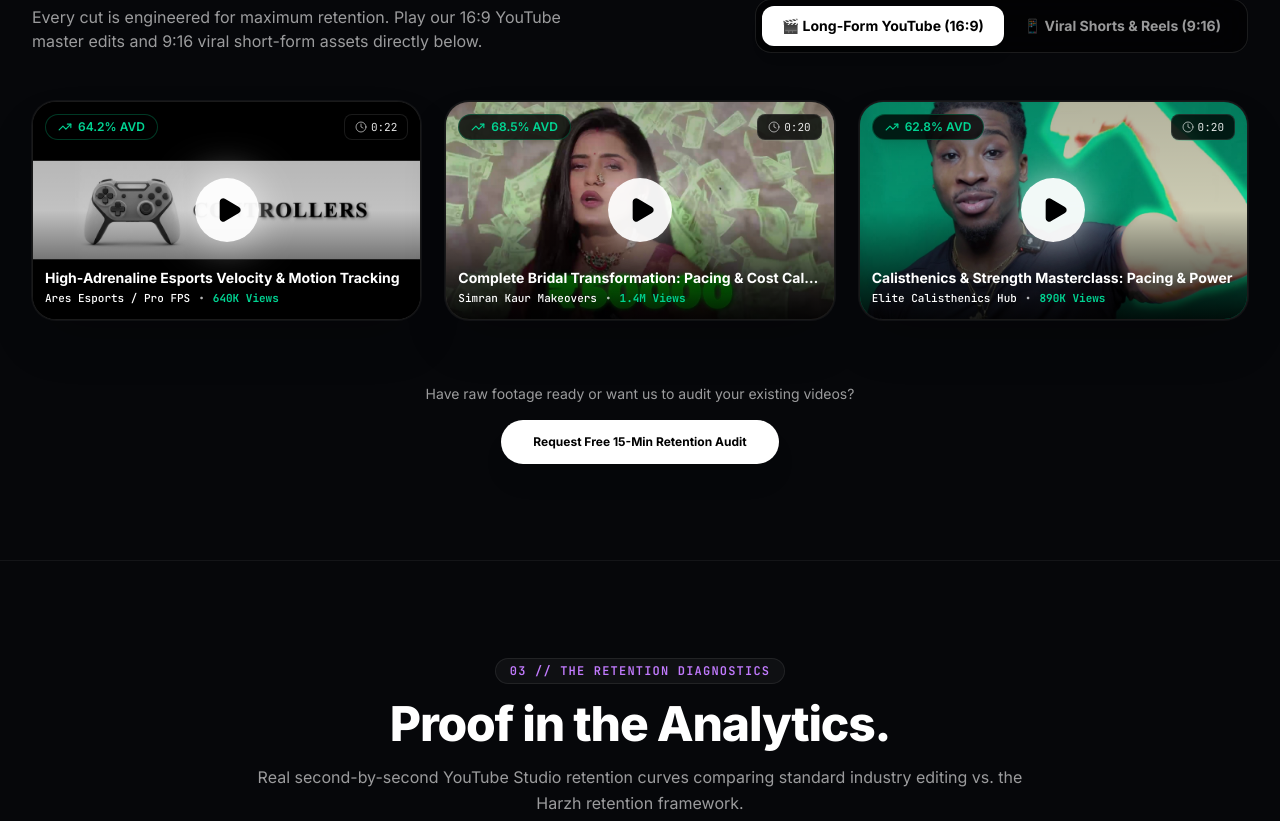
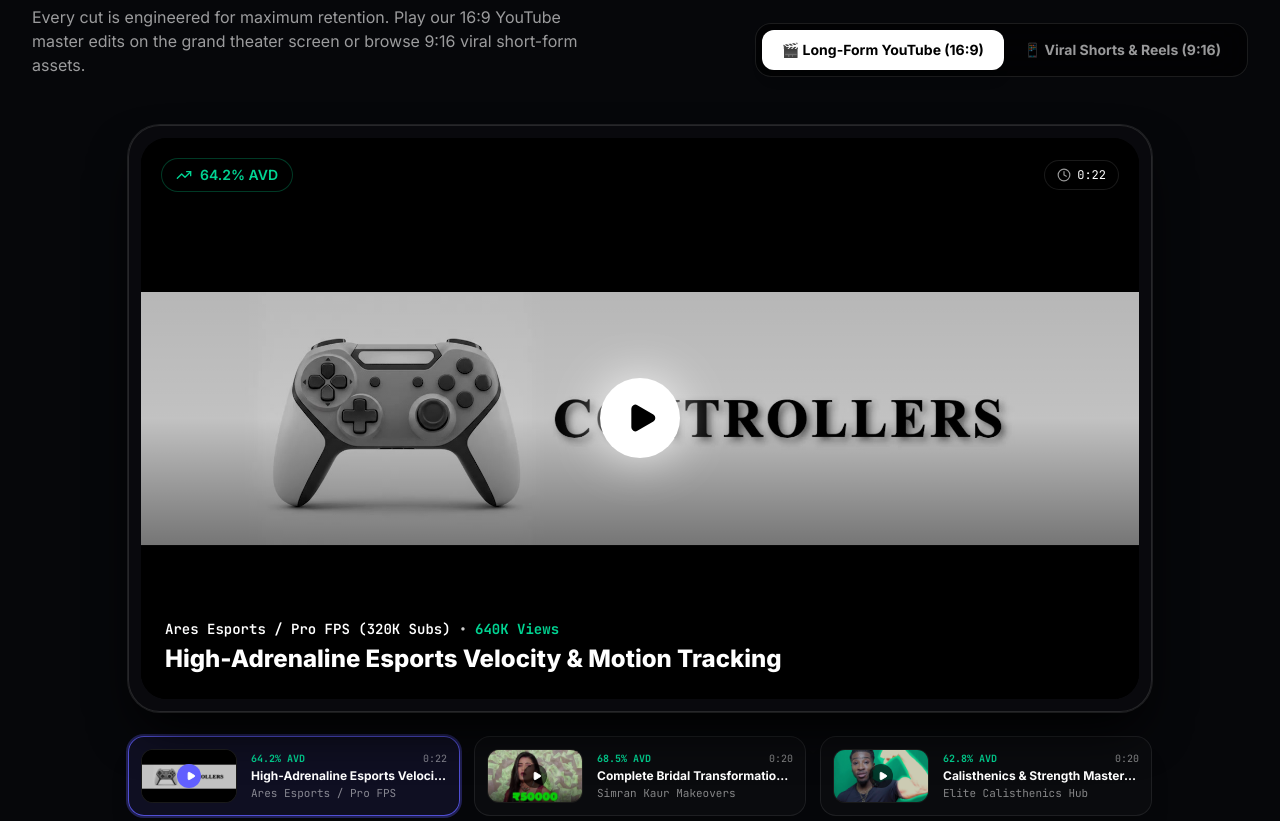
Before and after one commit to harzhx/harzh-agency, a React (Vite) app: page / in a window 1280 px wide. Shown: the part 3119-3940 px from the top of the page. Built offline with nearby package versions, Linux system fonts and the light colour scheme.

Commit message:
feat: implement Grand Cinema Theater Player with 3-clip interactive selector strip for long-form

```diff
--- a/src/components/WorkSection.tsx
+++ b/src/components/WorkSection.tsx
@@ -24,14 +24,20 @@ export const WorkSection: React.FC<WorkSectionProps> = ({
 }) => {
   // 2 Primary Tabs: Long-Form (16:9) vs. Viral Shorts (9:16)
   const [activeCategory, setActiveCategory] = useState<"longform" | "shorts">("longform");
-  const [playingVideoId, setPlayingVideoId] = useState<string | null>(null);
 
-  const filteredItems = PORTFOLIO_ITEMS.filter((item) => {
-    if (activeCategory === "longform") {
-      return item.category === "longform" || item.category === "documentary" || item.category === "podcast";
-    }
-    return item.category === "shorts";
-  });
+  // Long-Form Grand Theater State
+  const [activeLongIndex, setActiveLongIndex] = useState(0);
+  const [isPlayingGrandLong, setIsPlayingGrandLong] = useState(false);
+
+  // Shorts Inline Playback State
+  const [playingShortId, setPlayingShortId] = useState<string | null>(null);
+
+  const longFormItems = PORTFOLIO_ITEMS.filter(
+    (item) => item.category === "longform" || item.category === "documentary" || item.category === "podcast"
+  );
+  const shortsItems = PORTFOLIO_ITEMS.filter((item) => item.category === "shorts");
+
+  const currentLongItem = longFormItems[activeLongIndex] || longFormItems[0];
 
   return (
     <section id="work" className="py-24 relative z-10 border-t border-white/[0.06]">
@@ -46,7 +52,7 @@ export const WorkSection: React.FC<WorkSectionProps> = ({
               Featured Edits & Case Studies.
             </h2>
             <p className="text-sm sm:text-base text-white/60 max-w-xl">
-              Every cut is engineered for maximum retention. Play our 16:9 YouTube master edits and 9:16 viral short-form assets directly below.
+              Every cut is engineered for maximum retention. Play our 16:9 YouTube master edits on the grand theater screen or browse 9:16 viral short-form assets.
             </p>
           </div>
 
@@ -55,7 +61,7 @@ export const WorkSection: React.FC<WorkSectionProps> = ({
             <button
               onClick={() => {
                 setActiveCategory("longform");
-                setPlayingVideoId(null);
+                setIsPlayingGrandLong(false);
               }}
               className={`px-5 py-2.5 rounded-xl text-xs sm:text-sm font-bold transition-all duration-200 flex items-center gap-2 ${
                 activeCategory === "longform"
@@ -69,7 +75,7 @@ export const WorkSection: React.FC<WorkSectionProps> = ({
             <button
               onClick={() => {
                 setActiveCategory("shorts");
-                setPlayingVideoId(null);
+                setPlayingShortId(null);
               }}
               className={`px-5 py-2.5 rounded-xl text-xs sm:text-sm font-bold transition-all duration-200 flex items-center gap-2 ${
                 activeCategory === "shorts"
@@ -82,82 +88,132 @@ export const WorkSection: React.FC<WorkSectionProps> = ({
           </div>
         </div>
 
-        {/* LONG-FORM 16:9 GRID — PURE VIDEO PLAYERS */}
-        {activeCategory === "longform" && (
-          <div className="grid grid-cols-1 md:grid-cols-2 lg:grid-cols-3 gap-6 mb-16 animate-in fade-in duration-300">
-            {filteredItems.map((item) => {
-              const isPlaying = playingVideoId === item.id;
-
-              return (
-                <div
-                  key={item.id}
-                  className="relative aspect-video rounded-2xl md:rounded-3xl overflow-hidden bg-black border border-white/[0.1] hover:border-indigo-500/50 shadow-2xl transition-all duration-300 group ring-1 ring-white/5"
-                >
-                  {isPlaying ? (
+        {/* 🎬 1. LONG-FORM: GRAND CINEMA THEATER PLAYER */}
+        {activeCategory === "longform" && currentLongItem && (
+          <div className="animate-in fade-in duration-300">
+            {/* Grand Cinema Theater Screen (Large Scale on Desktop) */}
+            <div className="max-w-5xl mx-auto mb-6">
+              <div className="relative rounded-3xl md:rounded-[32px] border border-white/[0.12] overflow-hidden p-2 sm:p-3 bg-[#0a0a0e]/90 shadow-2xl shadow-black ring-1 ring-white/10">
+                <div className="relative aspect-video rounded-2xl md:rounded-[26px] overflow-hidden bg-black group">
+                  {isPlayingGrandLong ? (
                     <video
-                      src={item.videoPlaceholderUrl}
-                      poster={item.thumbnailUrl}
+                      key={currentLongItem.id}
+                      src={currentLongItem.videoPlaceholderUrl}
+                      poster={currentLongItem.thumbnailUrl}
                       controls
                       autoPlay
                       playsInline
-                      className="w-full h-full object-cover rounded-2xl md:rounded-3xl"
+                      className="w-full h-full object-cover rounded-2xl md:rounded-[26px]"
                     />
                   ) : (
                     <div
-                      onClick={() => setPlayingVideoId(item.id)}
+                      onClick={() => setIsPlayingGrandLong(true)}
                       className="w-full h-full relative cursor-pointer"
                     >
                       <img
-                        src={item.thumbnailUrl}
-                        alt={item.title}
+                        src={currentLongItem.thumbnailUrl}
+                        alt={currentLongItem.title}
                         className="w-full h-full object-cover transition-transform duration-700 group-hover:scale-105"
                       />
                       <div className="absolute inset-0 bg-gradient-to-t from-black/90 via-black/20 to-black/30" />
 
-                      {/* Glowing Center Play Trigger */}
+                      {/* Glowing Center Play Button */}
                       <div className="absolute inset-0 flex items-center justify-center z-10">
-                        <div className="w-14 h-14 sm:w-16 sm:h-16 rounded-full bg-white/95 text-black flex items-center justify-center shadow-[0_0_40px_rgba(255,255,255,0.7)] group-hover:scale-110 group-hover:bg-white transition-all duration-300">
-                          <Play className="w-6 h-6 sm:w-7 sm:h-7 fill-black translate-x-0.5" />
+                        <div className="w-16 h-16 sm:w-20 sm:h-20 rounded-full bg-white text-black flex items-center justify-center shadow-[0_0_50px_rgba(255,255,255,0.85)] group-hover:scale-110 group-hover:bg-white transition-all duration-300">
+                          <Play className="w-7 h-7 sm:w-8 sm:h-8 fill-black translate-x-0.5" />
                         </div>
                       </div>
 
-                      {/* Top Badges (Retention + Duration) */}
-                      <div className="absolute top-3 left-3 right-3 flex items-center justify-between z-10">
-                        <div className="px-3 py-1 rounded-full bg-black/80 backdrop-blur-md text-xs font-semibold text-emerald-400 border border-emerald-500/30 flex items-center gap-1.5 shadow-lg">
-                          <TrendingUp className="w-3.5 h-3.5" />
-                          <span>{item.retentionRate} AVD</span>
+                      {/* Top Badges */}
+                      <div className="absolute top-4 left-4 right-4 sm:top-5 sm:left-5 sm:right-5 flex items-center justify-between z-10 pointer-events-none">
+                        <div className="flex items-center gap-2 bg-black/80 backdrop-blur-md px-3.5 py-1.5 rounded-full border border-emerald-500/30 text-emerald-400 text-xs sm:text-sm font-semibold shadow-lg">
+                          <TrendingUp className="w-3.5 h-3.5 sm:w-4 sm:h-4" />
+                          <span>{currentLongItem.retentionRate} AVD</span>
                         </div>
 
-                        <div className="px-2.5 py-1 rounded-lg bg-black/80 backdrop-blur-md text-[11px] font-mono text-white/90 border border-white/10 flex items-center gap-1">
-                          <Clock className="w-3 h-3 text-white/60" />
-                          <span>{item.duration}</span>
+                        <div className="flex items-center gap-1.5 bg-black/80 backdrop-blur-md px-3 py-1.5 rounded-full border border-white/10 text-white text-xs font-mono">
+                          <Clock className="w-3.5 h-3.5 text-white/60" />
+                          <span>{currentLongItem.duration}</span>
                         </div>
                       </div>
 
-                      {/* Bottom In-Frame Title & Creator Overlay */}
-                      <div className="absolute bottom-3 left-3 right-3 z-10">
-                        <h3 className="text-sm font-bold text-white group-hover:text-indigo-300 transition-colors truncate drop-shadow-md mb-0.5">
-                          {item.title}
+                      {/* Bottom In-Frame Telemetry Overlay */}
+                      <div className="absolute bottom-4 left-4 right-4 sm:bottom-6 sm:left-6 sm:right-6 z-10 pointer-events-none">
+                        <div className="flex flex-wrap items-center gap-2 text-xs sm:text-sm font-mono text-white/80 mb-1">
+                          <span className="text-white font-semibold">{currentLongItem.creator} ({currentLongItem.channelSubscribers})</span>
+                          <span>•</span>
+                          <span className="text-emerald-400 font-bold">{currentLongItem.views} Views</span>
+                        </div>
+                        <h3 className="text-lg sm:text-2xl font-extrabold text-white line-clamp-1 drop-shadow-md">
+                          {currentLongItem.title}
                         </h3>
-                        <div className="flex items-center gap-2 text-[11px] text-white/70 font-mono">
-                          <span className="text-white font-medium">{item.creator}</span>
-                          <span>•</span>
-                          <span className="text-emerald-400 font-bold">{item.views} Views</span>
-                        </div>
                       </div>
                     </div>
                   )}
                 </div>
-              );
-            })}
+              </div>
+            </div>
+
+            {/* 3-Clip Interactive Selector Strip (Below the Theater Screen) */}
+            <div className="grid grid-cols-1 sm:grid-cols-3 gap-3.5 max-w-5xl mx-auto mb-14">
+              {longFormItems.map((item, idx) => {
+                const isSelected = activeLongIndex === idx;
+
+                return (
+                  <button
+                    key={item.id}
+                    onClick={() => {
+                      setActiveLongIndex(idx);
+                      setIsPlayingGrandLong(true);
+                    }}
+                    className={`text-left p-2.5 sm:p-3 rounded-2xl border transition-all duration-300 flex items-center gap-3.5 group shadow-xl ${
+                      isSelected
+                        ? "border-indigo-500/80 bg-indigo-500/10 ring-2 ring-indigo-500/30 text-white shadow-[0_0_20px_rgba(99,102,241,0.2)]"
+                        : "border-white/[0.08] hover:border-white/20 bg-white/[0.02] text-white/70 hover:text-white"
+                    }`}
+                  >
+                    {/* Mini 16:9 Thumbnail Preview */}
+                    <div className="relative w-20 sm:w-24 aspect-video rounded-xl overflow-hidden bg-black shrink-0 border border-white/10">
+                      <img
+                        src={item.thumbnailUrl}
+                        alt={item.title}
+                        className="w-full h-full object-cover"
+                      />
+                      <div className="absolute inset-0 bg-black/20" />
+                      <div className="absolute inset-0 flex items-center justify-center">
+                        <div className={`w-6 h-6 rounded-full flex items-center justify-center ${isSelected ? 'bg-indigo-500 text-white' : 'bg-black/60 text-white'}`}>
+                          <Play className="w-2.5 h-2.5 fill-current translate-x-0.5" />
+                        </div>
+                      </div>
+                    </div>
+
+                    {/* Metadata Details */}
+                    <div className="min-w-0 flex-1">
+                      <div className="flex items-center justify-between gap-1 mb-0.5">
+                        <span className="text-[10px] font-mono font-bold text-emerald-400 truncate">
+                          {item.retentionRate} AVD
+                        </span>
+                        <span className="text-[10px] font-mono text-white/50">{item.duration}</span>
+                      </div>
+                      <h4 className="text-xs font-bold truncate text-white leading-tight">
+                        {item.title}
+                      </h4>
+                      <p className="text-[11px] text-white/50 truncate font-mono mt-0.5">
+                        {item.creator}
+                      </p>
+                    </div>
+                  </button>
+                );
+              })}
+            </div>
           </div>
         )}
 
-        {/* SHORTS 9:16 VERTICAL GRID — PURE VIDEO PLAYERS */}
+        {/* 📱 2. VIRAL SHORTS: 9:16 PURE CINEMA SHOWROOM */}
         {activeCategory === "shorts" && (
           <div className="grid grid-cols-1 sm:grid-cols-2 lg:grid-cols-3 gap-6 mb-16 animate-in fade-in duration-300">
-            {filteredItems.map((item) => {
-              const isPlaying = playingVideoId === item.id;
+            {shortsItems.map((item) => {
+              const isPlaying = playingShortId === item.id;
 
               return (
                 <div
@@ -175,7 +231,7 @@ export const WorkSection: React.FC<WorkSectionProps> = ({
                     />
                   ) : (
                     <div
-                      onClick={() => setPlayingVideoId(item.id)}
+                      onClick={() => setPlayingShortId(item.id)}
                       className="w-full h-full relative cursor-pointer"
                     >
                       <img
```
